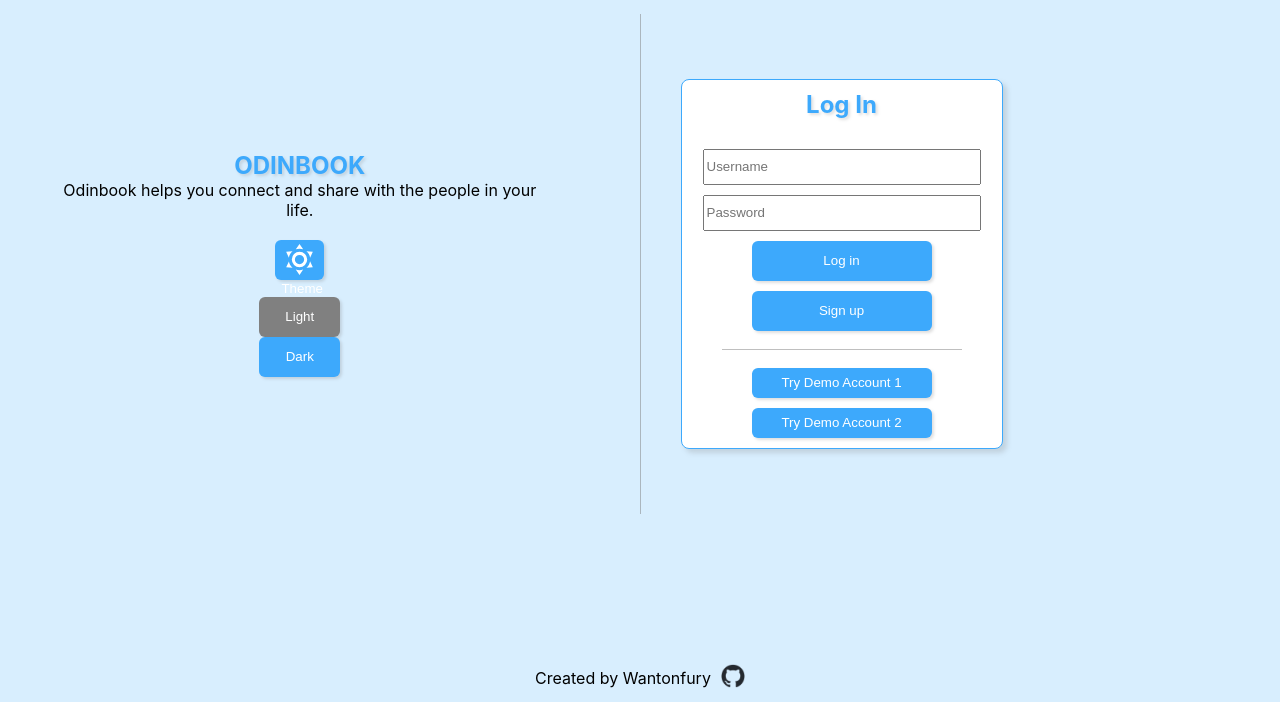
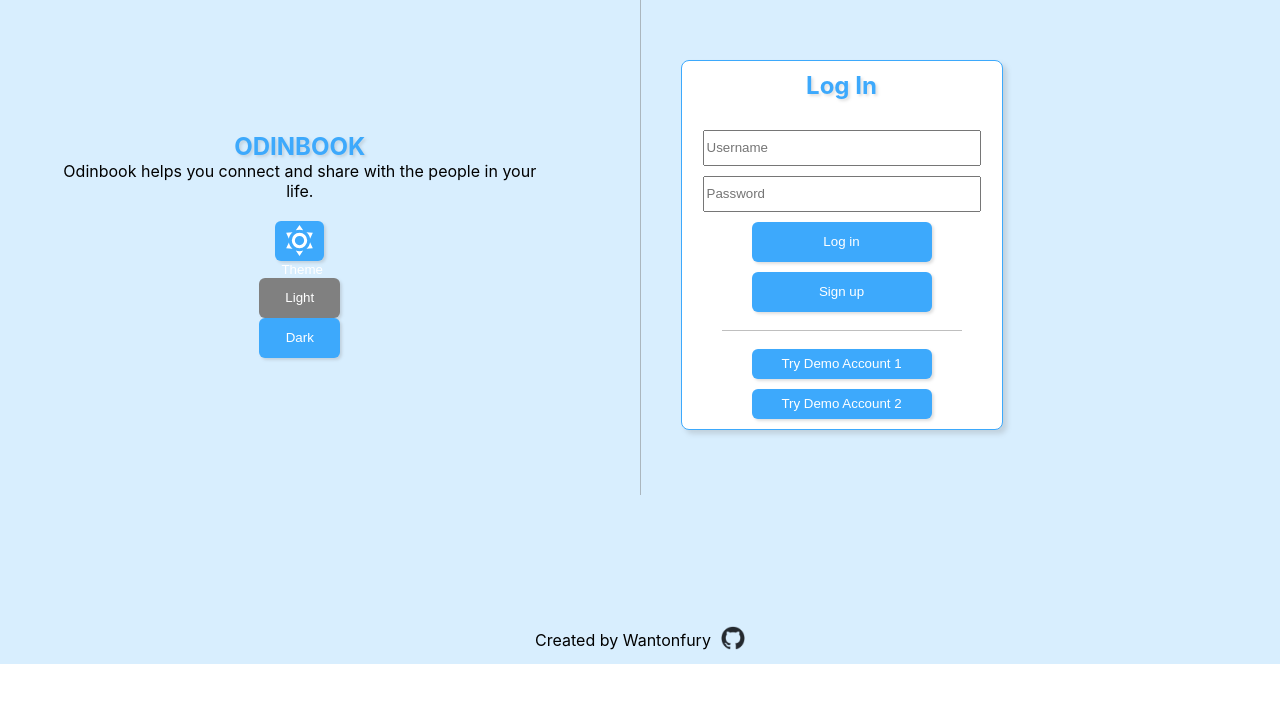
Before and after one commit to Wantonfury/odinbook, a React (Create React App) app in the folder client/: page / in a window 1280 px wide. Shown: the part 136-838 px from the top of the page. After the commit the page ends 800 px from the top, so only its background shows below. Built offline with nearby package versions, Linux system fonts and the light colour scheme; no server answers.

Commit message:
Add auto margin top and set height to fit

```diff
--- a/client/src/styles/LoginPage.css
+++ b/client/src/styles/LoginPage.css
@@ -24,7 +24,9 @@
   justify-content: center;
 
   width: 100%;
-  height: 100vh;
+  height: fit-content;
+
+  margin-top: auto;
 }
 
 .login-page-cnt {
```
